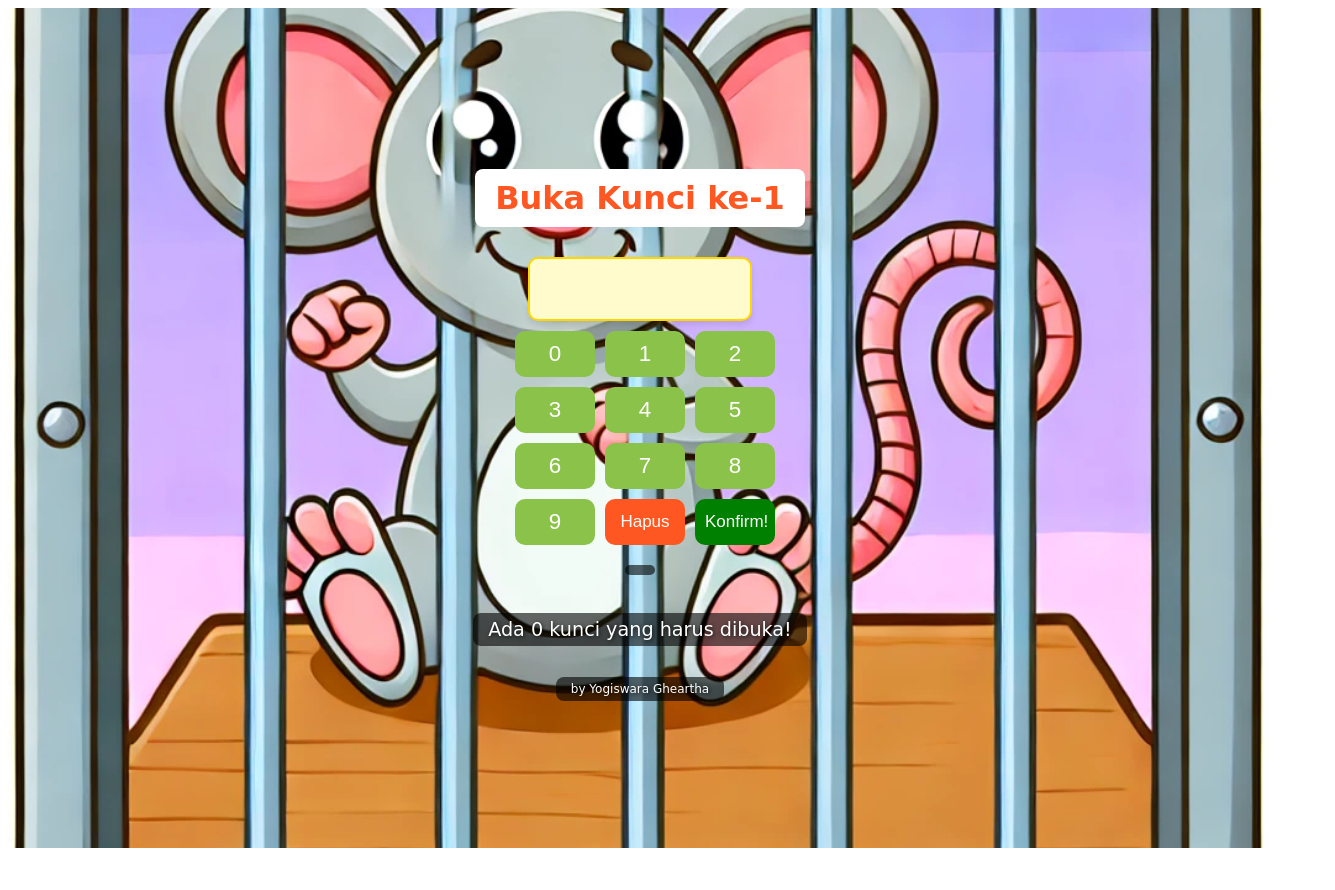
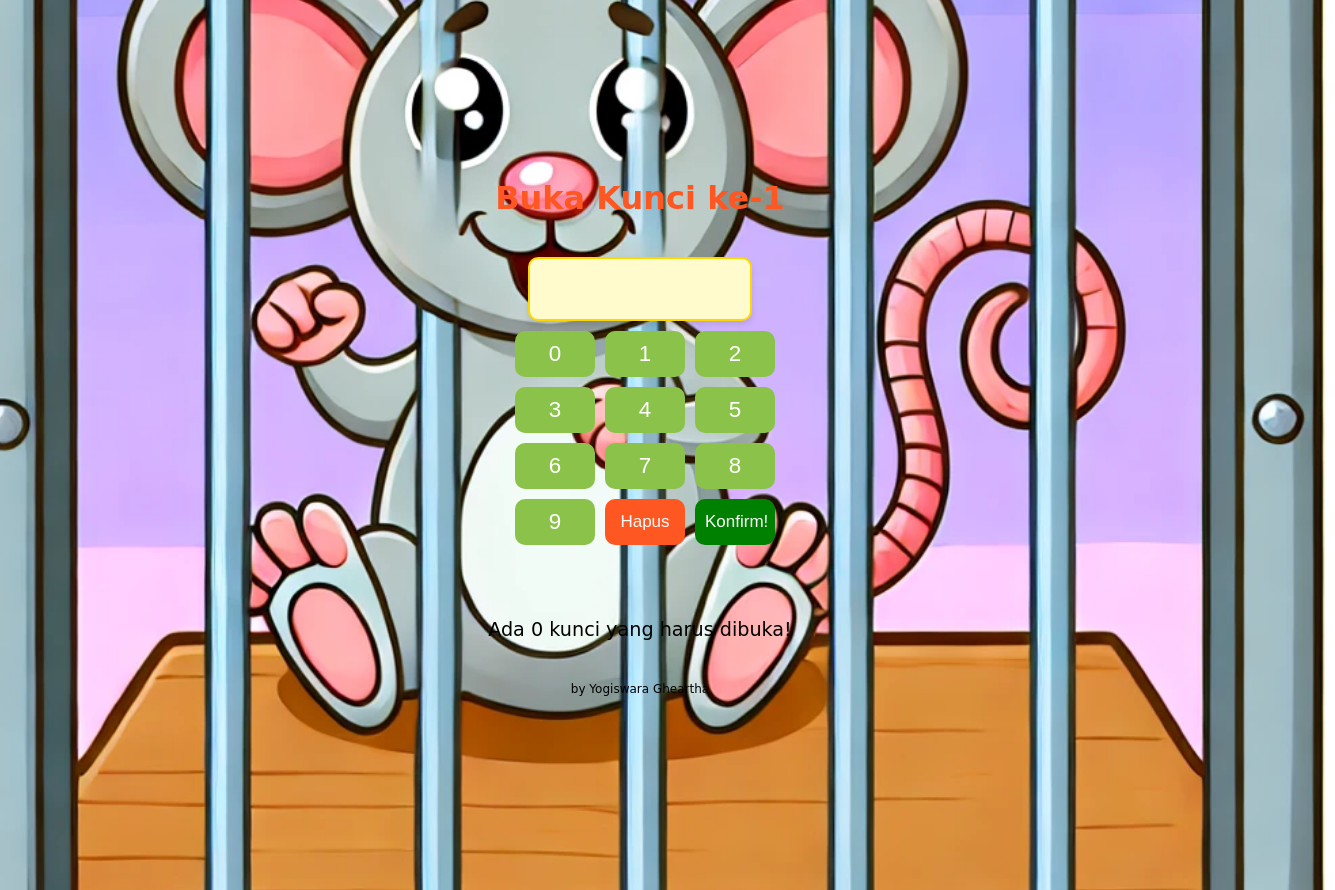
Before and after one commit to yogiswara92/savethemouse, a React (Vite) app: page / in a window 1280 px wide. Both pictures are taken after a click on the button "Finish". Shown: the whole page, 1335 px wide, since content can reach past the window. Before the commit the page ends 856 px from the top, so only its background shows below. Built offline with nearby package versions, Linux system fonts and the light colour scheme.

Commit message:
Update GamePlay.css

```diff
--- a/src/components/GamePlay.css
+++ b/src/components/GamePlay.css
@@ -16,6 +16,13 @@ body {
   box-shadow: 0 4px 6px rgba(0, 0, 0, 0.1);
 }
 
+.konten {
+  background-color: rgba(255, 255, 255, 0.9);
+  padding: 20;
+  border-radius: 10px;
+  width: 300px;
+}
+
 .gameplay-container {
   position: relative; /* Penting untuk parent element */
   height: 100vh;
@@ -31,10 +38,10 @@ body {
 .gameplay-container::before {
   content: '';
   position: absolute;
-  top: 0;
-  left: 0;
-  width: 100%;
-  height: 100%;
+  top: -10;
+  left: -10;
+  width: 110%;
+  height: 110%;
   background-image: url('../assets/tikus-dipenjara.jpg'); /* Path ke gambar */
   background-size: cover;
   background-position: center;
@@ -50,6 +57,43 @@ body {
 }
 
 .gameplay-container p {
+  font-size: 1.2rem; /* Ukuran teks deskripsi */
+}
+
+.win-container {
+  position: relative; /* Penting untuk parent element */
+  height: 100vh;
+  display: flex;
+  justify-content: center;
+  align-items: center;
+  flex-direction: column;
+  padding: 20px;
+  color: white; /* Warna teks putih agar kontras */
+  text-shadow: 1px 1px 4px rgba(0, 0, 0, 0.8); /* Tambahkan bayangan pada teks */
+}
+
+.win-container::before {
+  content: '';
+  position: absolute;
+  top: -10;
+  left: -10;
+  width: 110%;
+  height: 110%;
+  background-image: url('../assets/tikus-bebas.jpg'); /* Path ke gambar */
+  background-size: cover;
+  background-position: center;
+  background-repeat: no-repeat;
+  /* opacity:0.8; */
+  z-index: -1; /* Letakkan gambar di belakang konten */
+}
+
+.win-container h2 {
+  font-size: 2rem; /* Ukuran teks judul */
+  color: #ffa500; /* Warna teks lebih terang untuk kontras */
+  margin-bottom: 20px;
+}
+
+.win-container p {
   font-size: 1.2rem; /* Ukuran teks deskripsi */
 }
 
@@ -95,16 +139,24 @@ body {
 }
 
 h2 {
-  background-color: rgba(255, 255, 255, 1); /* Warna hitam semi-transparan */
   color: white; /* Warna teks putih */
   padding: 10px 20px; /* Jarak di sekitar teks */
   border-radius: 8px; /* Membuat sudut bulat */
   text-shadow: none; /* Hilangkan bayangan */
 }
-
+h3 {
+  color: white; /* Warna teks putih */
+  padding: 10px 20px; /* Jarak di sekitar teks */
+  border-radius: 8px; /* Membuat sudut bulat */
+  text-shadow: none; /* Hilangkan bayangan */
+  text-align: center;
+}
 p {
-  background-color: rgba(0, 0, 0, 0.6);
-  color: white;
+  /* background-color: rgba(0, 0, 0, 0.6); */
+  color: rgb(0, 0, 0);
   padding: 5px 15px;
+  /* padding-left: 25; */
   border-radius: 8px;
+  text-shadow: none;
+  text-align: center;
 }
```
